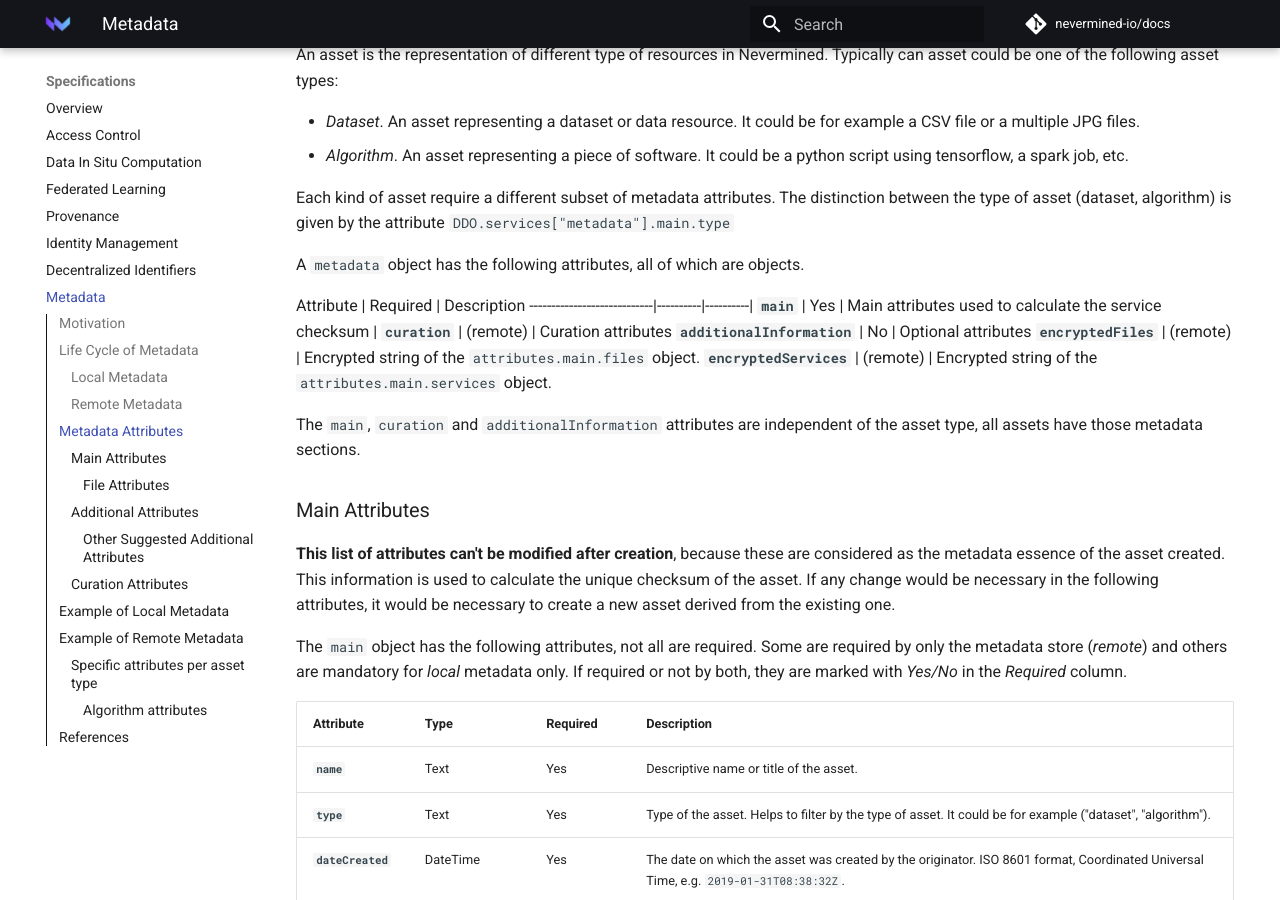
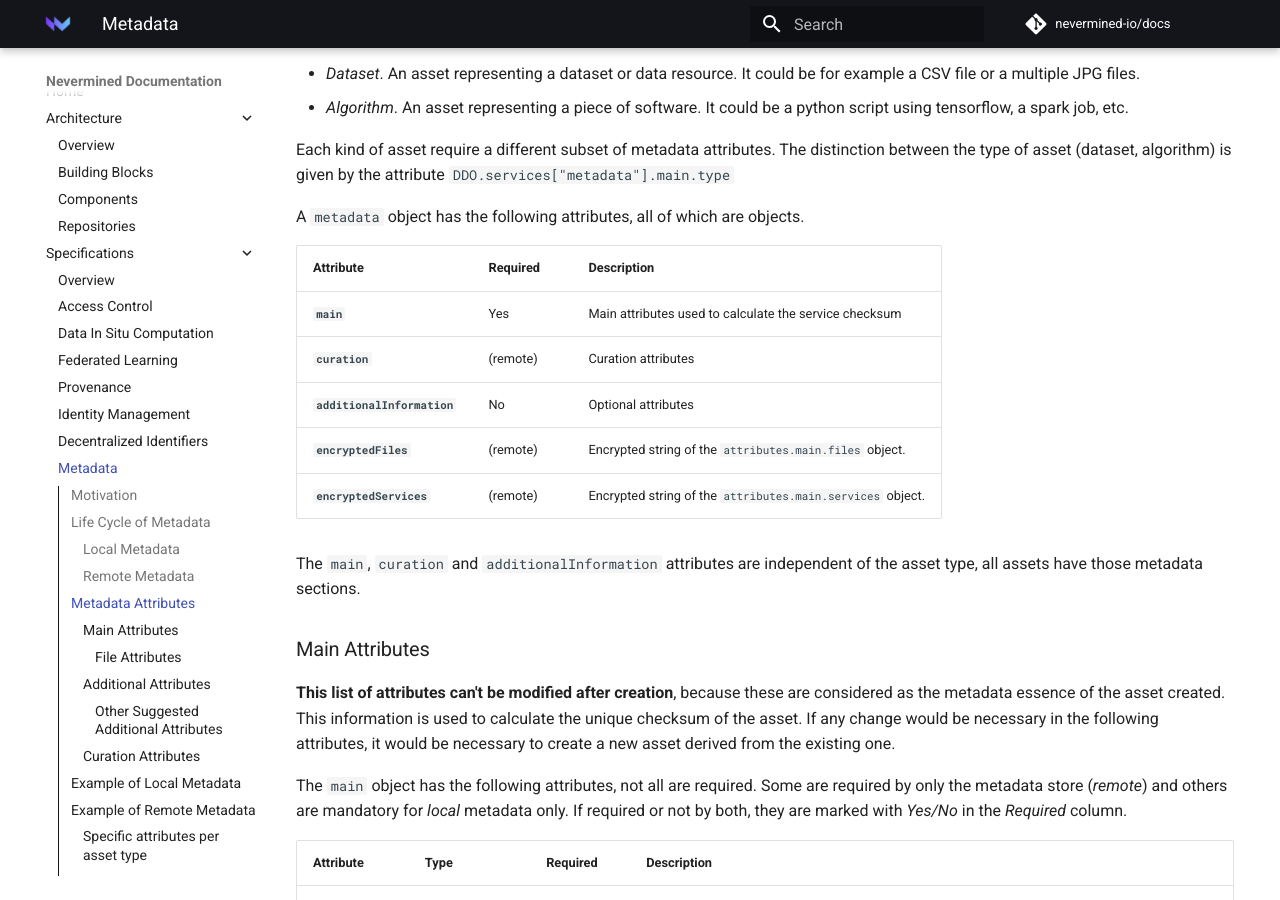
Before and after one commit to nevermined-io/docs-legacy, an MkDocs documentation site: the page built from docs/architecture/specs/metadata/README.md, in a window 1280 px wide and 900 px high, scrolled down 1946 px. Built offline with MkDocs 1.6.1 and Material for MkDocs 9.7.7, drawn with Linux system fonts in a browser that asks for light colours; comment, search, counter and statistics services are not loaded; part of the change alters nothing that is shown; some of the changed text lies outside the part shown.

Commit message:
last touches

```diff
--- a/docs/architecture/specs/metadata/README.md
+++ b/docs/architecture/specs/metadata/README.md
@@ -83,8 +83,8 @@ Each kind of asset require a different subset of metadata attributes. The distin
 A `metadata` object has the following attributes, all of which are objects.
 
 Attribute                   | Required | Description
-----------------------------|----------|----------|
-**`main`**                  | Yes      | Main attributes used to calculate the service checksum |
+----------------------------|----------|----------
+**`main`**                  | Yes      | Main attributes used to calculate the service checksum
 **`curation`**              | (remote) | Curation attributes
 **`additionalInformation`** | No       | Optional attributes
 **`encryptedFiles`**        | (remote) | Encrypted string of the `attributes.main.files` object.
--- a/mkdocs.yml
+++ b/mkdocs.yml
@@ -1,5 +1,3 @@
-# General Information
-# site_title: "Documentation | Nevermined"
 site_name: "Nevermined Documentation"
 site_description: "Nevermined, The world's first enterprise-grade unstoppable data sharing ecosystem"
 site_author: Nevermined
@@ -10,18 +8,15 @@ repo_name: nevermined-io/docs
 repo_url: https://github.com/nevermined-io/docs
 
 # Copyright
-copyright: "Copyright &copy; 2021 Keyko"
+copyright: "Copyright &copy; 2021 Nevermined"
 
 theme:
   name: material
   language: en
   features:
     - navigation.expand
-    - navigation.tabs
+    # - navigation.tabs
     - toc.integrate
-
-  # feature:
-  #   tabs: false
   font:
     text: Roboto
     code: Roboto Mono
@@ -45,7 +40,6 @@ theme:
 # Plugins
 plugins:
   - search
-
 
 # Extensions
 markdown_extensions:
@@ -87,19 +81,21 @@ markdown_extensions:
 # Customization
 extra:
   social:
-    - type: globe
+    - icon: fontawesome/solid/globe
       link: https://nevermined.io
-    - type: linkedin
+    - icon: fontawesome/brands/linkedin
       link: https://linkedin.com/company/nevermined
-    - type: medium
+    - icon: fontawesome/brands/medium
       link: https://medium.com/nevermined-io
-    - type: github
+    - icon: fontawesome/brands/github
       link: https://github.com/nevermined-io
-    - type: twitter
+    - icon: fontawesome/brands/twitter
       link: https://twitter.com/nevermined_io
-    - type: comments
+    - icon: fontawesome/brands/discord
       link: https://discord.gg/GZju2qScKq
-    - type: paper-plane
+    - icon: fontawesome/brands/youtube
+      link: https://www.youtube.com/channel/UCaDKPgnEk4ekvQo2vO6FIBQ
+    - icon: fontawesome/regular/paper-plane
       link: mailto:info@nevermined.io
 
 
@@ -119,22 +115,22 @@ nav:
       - Identity Management: architecture/specs/id_management/README.md
       - Decentralized Identifiers: architecture/specs/did/README.md
       - Metadata: architecture/specs/metadata/README.md
-  - Integration:
-      - Software Development Kits (SDKs):
-        - Python SDK: api/sdk/python.md
-        - JavaScript SDK: api/sdk/javascript.md
-        - Java SDK: api/sdk/java.md
-      - Gateway API: api/gateway.md
-      - Metadata API: api/metadata.md
-      - Command Line Interface: api/cli.md
+  # - Integration:
+  #     - Software Development Kits (SDKs):
+  #       - Python SDK: api/sdk/python.md
+  #       - JavaScript SDK: api/sdk/javascript.md
+  #       - Java SDK: api/sdk/java.md
+  #     - Gateway API: api/gateway.md
+  #     - Metadata API: api/metadata.md
+  #     - Command Line Interface: api/cli.md
   - Blog posts: Blog.md
   - Software Licenses: Licensing.md
   - Social:
     - Discord: https://discord.gg/GZju2qScKq
     - Twitter: https://twitter.com/nevermined_io
     - Linkedin: https://linkedin.com/company/nevermined
+    - Demos: https://www.youtube.com/channel/UCaDKPgnEk4ekvQo2vO6FIBQ
 
-# google_analytics:
-#   - UA-30695368-1
-#   - auto
-#
+google_analytics:
+  - G-H5FH0N6N2E
+  - auto
```
Also changed, not shown: 1 other file.
